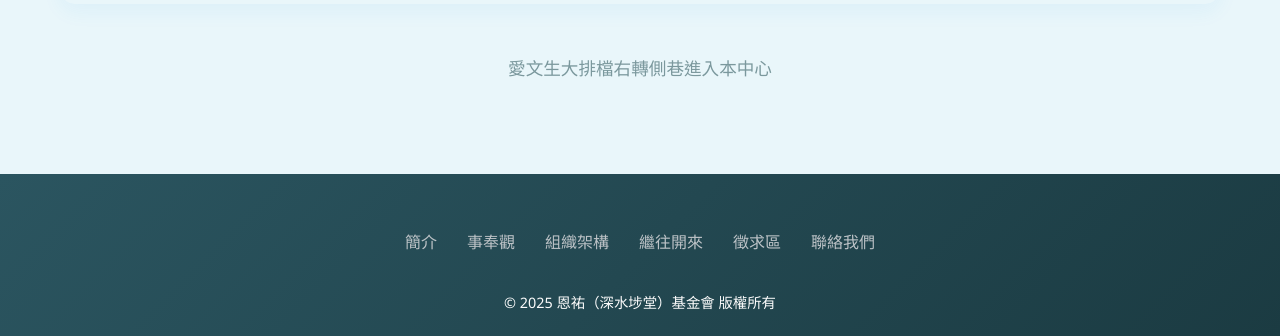
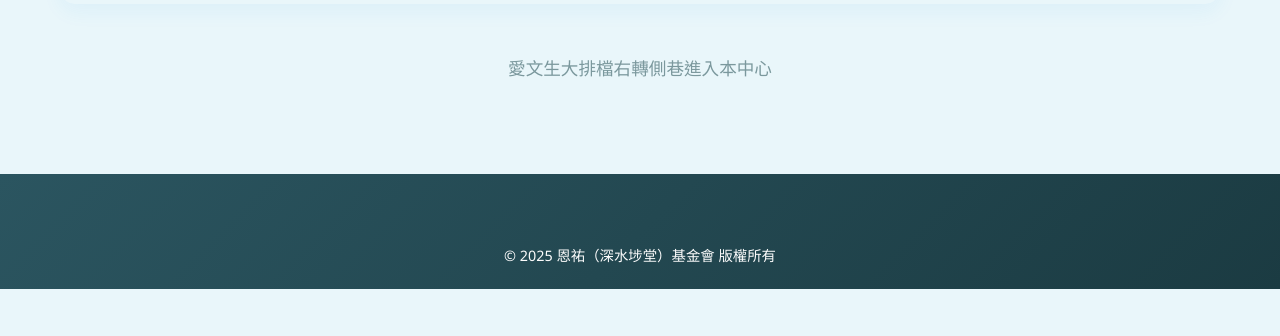
Before and after one commit to james1502/church, a plain HTML site: page yanyou-tutoring.html in a window 1280 px wide. Shown: the part 5390-5726 px from the top of the page. After the commit the page ends 5679 px from the top, so only its background shows below. Drawn offline with Linux system fonts and the light colour scheme; grey boxes are pictures that could not be loaded.

Commit message:
Update yanyou-tutoring.html

```diff
--- a/yanyou-tutoring.html
+++ b/yanyou-tutoring.html
@@ -1030,19 +1030,11 @@
 
 
   <footer class="footer">
-    <div class="container">
-      <div class="footer-links">
-        <a href="Introduction.html" class="footer-link">簡介</a>
-        <a href="Church.html" class="footer-link">事奉觀</a>
-        <a href="org.html" class="footer-link">組織架構</a>
-        <a href="events.html" class="footer-link">繼往開來</a>
-        <a href="Solicitation_Area.html" class="footer-link">徵求區</a>
-        <a href="Contact.html" class="footer-link">聯絡我們</a>
-      </div>
+
       <div class="copyright">
         © 2025 恩祐（深水埗堂）基金會 版權所有
       </div>
-    </div>
+
   </footer>
 
   <script>
```
